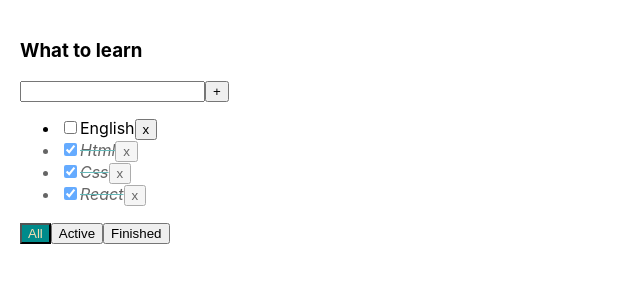
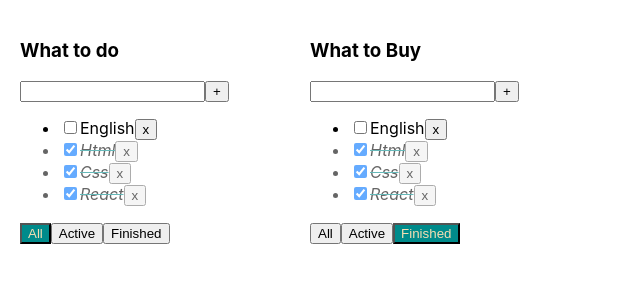
Before and after one commit to Alonasa/todoFinal, a React (Create React App) app: page / in a window 1280 px wide. Shown: the top 300 px of the page, without its empty margins (0-640 px from the left). Built offline with nearby package versions, Linux system fonts and the light colour scheme.

Commit message:
added multiple todolists

```diff
--- a/src/App.tsx
+++ b/src/App.tsx
@@ -1,10 +1,15 @@
 import React, {useState} from 'react';
 import './App.css';
-import {filterType, TodoList} from './TodoList';
+import {filterType, TodoList, todoListsType} from './TodoList';
 import {v1} from 'uuid';
 
 
 function App() {
+  let [todoLists, setTodolists] = useState<Array<todoListsType>> ([
+    {id: v1(), title: 'What to do', filter: 'All'},
+    {id: v1(), title: 'What to Buy', filter: 'Finished'},
+  ])
+
   let [todos, setTodos] = useState([
     {id: v1(), title: 'English', isDone: false},
     {id: v1(), title: 'Html', isDone: true},
@@ -12,7 +17,7 @@ function App() {
     {id: v1(), title: 'React', isDone: true},
   ]);
 
-  let [filter, setFilter] = useState("All")
+  let [filter, setFilter] = useState('All')
 
   const removeTask = (id: string) => {
     todos = todos.filter(t => t.id != id)
@@ -34,7 +39,6 @@ function App() {
   const addTask = (title: string) => {
     let task = {id: v1(), title: title, isDone: false}
     setTodos([task, ...todos])
-    console.log("task ++++")
   }
 
   const changeStatus = (tId: string, isDone: boolean) => {
@@ -47,7 +51,18 @@ function App() {
 
   return (
     <div className="App">
-      <TodoList title={'What to learn'} tasks={filteredTasks} taskRemover={removeTask} filteredTasks={changeFilter} addTask={addTask} filter={filter} changeHandler={changeStatus}/>
+      {todoLists.map(tl => {
+        return (
+          <TodoList title={tl.title}
+                    tasks={filteredTasks}
+                    taskRemover={removeTask}
+                    filteredTasks={changeFilter}
+                    addTask={addTask}
+                    filter={tl.filter}
+                    changeHandler={changeStatus}
+          />
+        )
+      })}
     </div>
   );
 }
--- a/src/TodoList.tsx
+++ b/src/TodoList.tsx
@@ -1,4 +1,5 @@
 import React, {ChangeEvent, KeyboardEvent, useState} from 'react';
+import {v1} from 'uuid';
 
 type propsType = {
   title: string
@@ -17,6 +18,12 @@ type taskType = {
 }
 
 export type filterType = "All" | "Active" | "Finished";
+
+export type todoListsType = {
+  id: string
+  title: string
+  filter: filterType
+}
 
 
 export const TodoList = (props: propsType) => {
```
